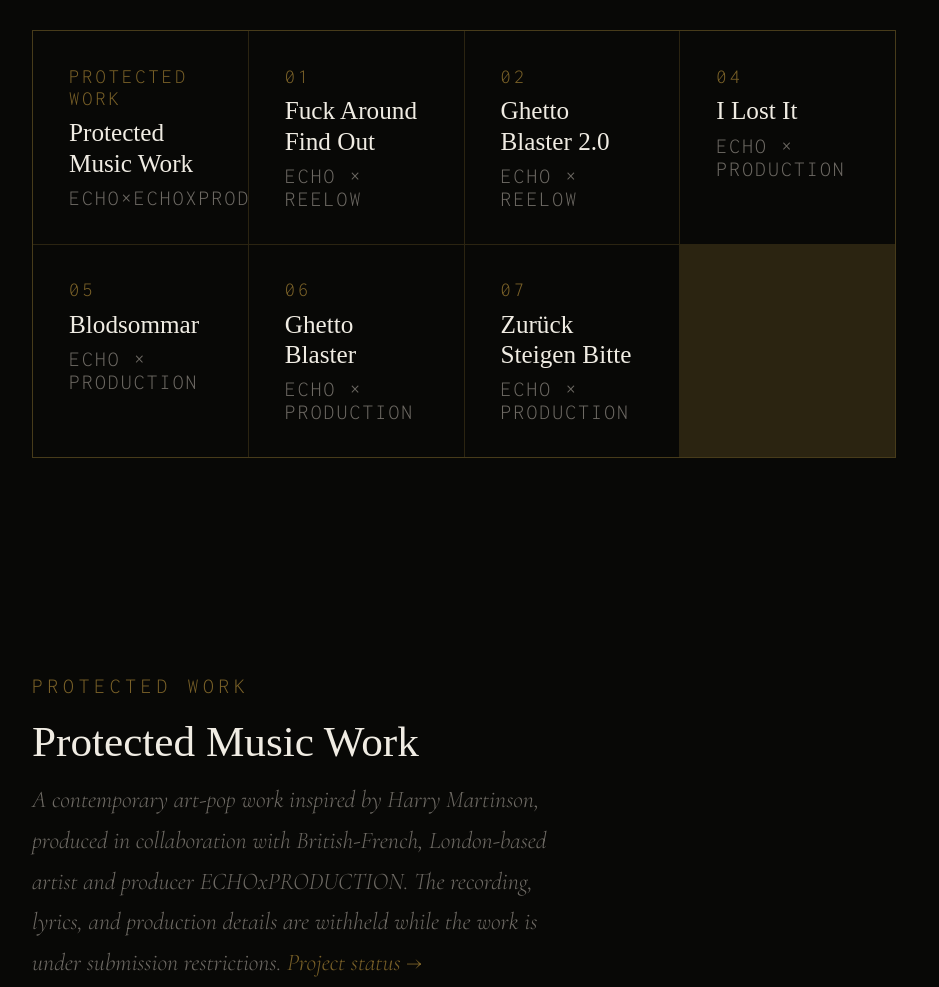
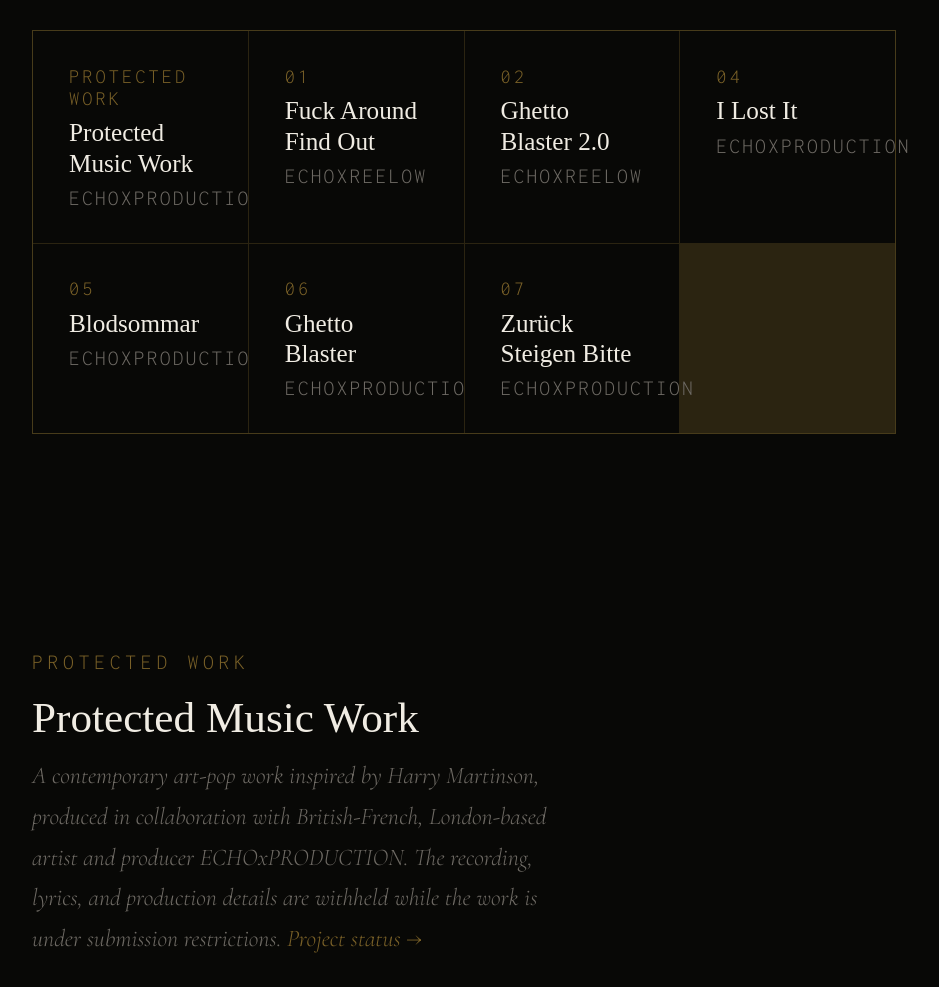
Before and after one commit to ECHOxAI-tech/echoxai-tech.github.io, a plain HTML site: page lyrics.html in a window 1280 px wide. Shown: the part 580-1567 px from the top of the page, without its empty margins (176-1115 px from the left). Drawn offline with nearby package versions, Linux system fonts and the light colour scheme; a web font is replaced by a local one.

Commit message:
Standardize ECHOx naming convention

```diff
--- a/lyrics.html
+++ b/lyrics.html
@@ -321,37 +321,37 @@
       <a href="protected-music-work.html" class="index-item">
         <p class="index-num">Protected work</p>
         <p class="index-title">Protected Music Work</p>
-        <p class="index-collab">ECHO×ECHOxPRODUCTION</p>
+        <p class="index-collab">ECHOxPRODUCTION</p>
       </a>
       <a href="#fafo" class="index-item">
         <p class="index-num">01</p>
         <p class="index-title">Fuck Around Find Out</p>
-        <p class="index-collab">ECHO × REELOW</p>
+        <p class="index-collab">ECHOxREELOW</p>
       </a>
       <a href="#barcelona" class="index-item">
         <p class="index-num">02</p>
         <p class="index-title">Ghetto Blaster 2.0</p>
-        <p class="index-collab">ECHO × REELOW</p>
+        <p class="index-collab">ECHOxREELOW</p>
       </a>
       <a href="#ilostit" class="index-item">
         <p class="index-num">04</p>
         <p class="index-title">I Lost It</p>
-        <p class="index-collab">ECHO × PRODUCTION</p>
+        <p class="index-collab">ECHOxPRODUCTION</p>
       </a>
       <a href="#blodsommar" class="index-item">
         <p class="index-num">05</p>
         <p class="index-title">Blodsommar</p>
-        <p class="index-collab">ECHO × PRODUCTION</p>
+        <p class="index-collab">ECHOxPRODUCTION</p>
       </a>
       <a href="#ghetto" class="index-item">
         <p class="index-num">06</p>
         <p class="index-title">Ghetto Blaster</p>
-        <p class="index-collab">ECHO × PRODUCTION</p>
+        <p class="index-collab">ECHOxPRODUCTION</p>
       </a>
       <a href="#zurück" class="index-item">
         <p class="index-num">07</p>
         <p class="index-title">Zurück Steigen Bitte</p>
-        <p class="index-collab">ECHO × PRODUCTION</p>
+        <p class="index-collab">ECHOxPRODUCTION</p>
       </a>
     </div>
 
@@ -363,7 +363,7 @@
 
     <div class="section-divider">
       <p class="section-heading">Berlin&#8211;Barcelona &#183; 2025</p>
-      <h2 class="section-title">ECHO × REELOW</h2>
+      <h2 class="section-title">ECHOxREELOW</h2>
       <p class="section-desc">Two tracks written in Berlin, produced in Barcelona. ECHOx brings the words and emotional architecture &#8212; Reelow brings the swing, the groove, and the floor. Rights claimed jointly.</p>
     </div>
 
@@ -373,8 +373,8 @@
           <p class="track-num">Tech-House &#183; Explicit</p>
           <h3 class="track-title">Fuck Around Find Out</h3>
           <div class="track-tags">
-            <span class="tag reelow">ECHO × REELOW</span>
-            <span class="tag" style="border-color:rgba(184,150,62,0.3); color:var(--gold-dim);">Claimed &#8212; ECHO × REELOW</span>
+            <span class="tag reelow">ECHOxREELOW</span>
+            <span class="tag" style="border-color:rgba(184,150,62,0.3); color:var(--gold-dim);">Claimed &#8212; ECHOxREELOW</span>
             <span class="tag">Berlin &#183; 2025</span>
             <span class="tag">Explicit</span>
           </div>
@@ -495,8 +495,8 @@
           <p class="track-num">Tech-House &#183; 126 BPM</p>
           <h3 class="track-title">Ghetto Blaster 2.0 (Barcelona Refix)</h3>
           <div class="track-tags">
-            <span class="tag reelow">ECHO × REELOW</span>
-            <span class="tag" style="border-color:rgba(184,150,62,0.3); color:var(--gold-dim);">Claimed &#8212; ECHO × REELOW</span>
+            <span class="tag reelow">ECHOxREELOW</span>
+            <span class="tag" style="border-color:rgba(184,150,62,0.3); color:var(--gold-dim);">Claimed &#8212; ECHOxREELOW</span>
             <span class="tag">Barcelona &#183; 2025</span>
             <span class="tag">Peak-time</span>
           </div>
@@ -603,7 +603,7 @@
 
     <div class="section-divider" style="padding-top:0; margin-top:0; border-top:none;">
       <p class="section-heading">Berlin &#183; 2025</p>
-      <h2 class="section-title">ECHO × PRODUCTION</h2>
+      <h2 class="section-title">ECHOxPRODUCTION</h2>
       <p class="section-desc">Words written in Berlin &#8212; from U-Bahn glitches, Berghain mornings, and the city&#39;s irreversible moments. All tracks available for licensing and collaboration. Contact <a href="/cdn-cgi/l/email-protection" class="__cf_email__" data-cfemail="21484f434e59614442494e5952555445484e520f405355">[email&#160;protected]</a> for inquiries.</p>
     </div>
 
@@ -611,10 +611,10 @@
     <div class="track-card" id="ilostit">
       <div class="track-header" onclick="toggleTrack('t6')">
         <div class="track-header-left">
-          <p class="track-num">ECHO × PRODUCTION</p>
+          <p class="track-num">ECHOxPRODUCTION</p>
           <h3 class="track-title">I Lost It</h3>
           <div class="track-tags">
-            <span class="tag reelow">ECHO × PRODUCTION</span>
+            <span class="tag reelow">ECHOxPRODUCTION</span>
             <span class="tag" style="border-color:rgba(184,150,62,0.3); color:var(--gold-dim);">Available &#8212; <a href="/cdn-cgi/l/email-protection" class="__cf_email__" data-cfemail="0e67606c61764e6b6d6661767d7a7b6a67617d206f7c7a">[email&#160;protected]</a></span>
           </div>
         </div>
@@ -810,7 +810,7 @@
           <p class="track-num">Gothic Metal &#183; Swedish</p>
           <h3 class="track-title">Blodsommar</h3>
           <div class="track-tags">
-            <span class="tag reelow">ECHO × PRODUCTION</span>
+            <span class="tag reelow">ECHOxPRODUCTION</span>
             <span class="tag" style="border-color:rgba(184,150,62,0.3); color:var(--gold-dim);">Available &#8212; <a href="/cdn-cgi/l/email-protection" class="__cf_email__" data-cfemail="472e2925283f0722242f283f343332232e283469263533">[email&#160;protected]</a></span>
             <span class="tag">Svenska</span>
             <span class="tag">Gothic &#183; Choral</span>
@@ -941,7 +941,7 @@
           <p class="track-num">Tech-House &#183; Original</p>
           <h3 class="track-title">Ghetto Blaster</h3>
           <div class="track-tags">
-            <span class="tag reelow">ECHO × PRODUCTION</span>
+            <span class="tag reelow">ECHOxPRODUCTION</span>
             <span class="tag" style="border-color:rgba(184,150,62,0.3); color:var(--gold-dim);">Available &#8212; <a href="/cdn-cgi/l/email-protection" class="__cf_email__" data-cfemail="e58c8b878a9da580868d8a9d969190818c8a96cb849791">[email&#160;protected]</a></span>
             <span class="tag">Berlin &#183; 2025</span>
           </div>
@@ -1053,7 +1053,7 @@
           <p class="track-num">Tech-House &#183; U-Bahn</p>
           <h3 class="track-title">Zurück Steigen Bitte</h3>
           <div class="track-tags">
-            <span class="tag reelow">ECHO × PRODUCTION</span>
+            <span class="tag reelow">ECHOxPRODUCTION</span>
             <span class="tag" style="border-color:rgba(184,150,62,0.3); color:var(--gold-dim);">Available &#8212; <a href="/cdn-cgi/l/email-protection" class="__cf_email__" data-cfemail="375e5955584f7752545f584f444342535e584419564543">[email&#160;protected]</a></span>
             <span class="tag">Berlin &#183; 2025</span>
             <span class="tag">U-Bahn</span>
```
Also changed, not shown: contact.html (+1 -1 lines), gallery.html (+4 -4 lines), index.html (+1 -1 lines), protected-music-work.html (+1 -1 lines), tdh/index.html (+2 -2 lines).
